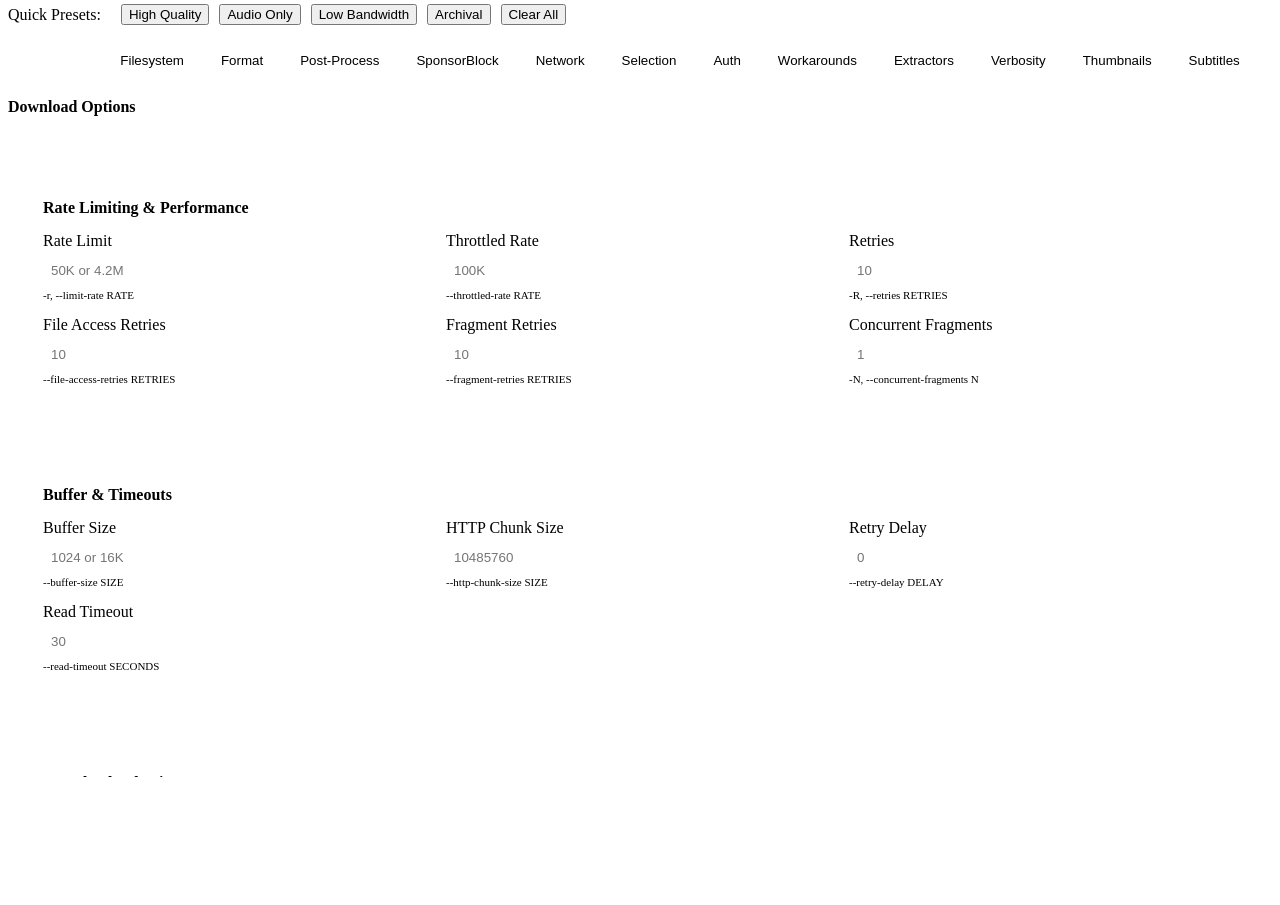
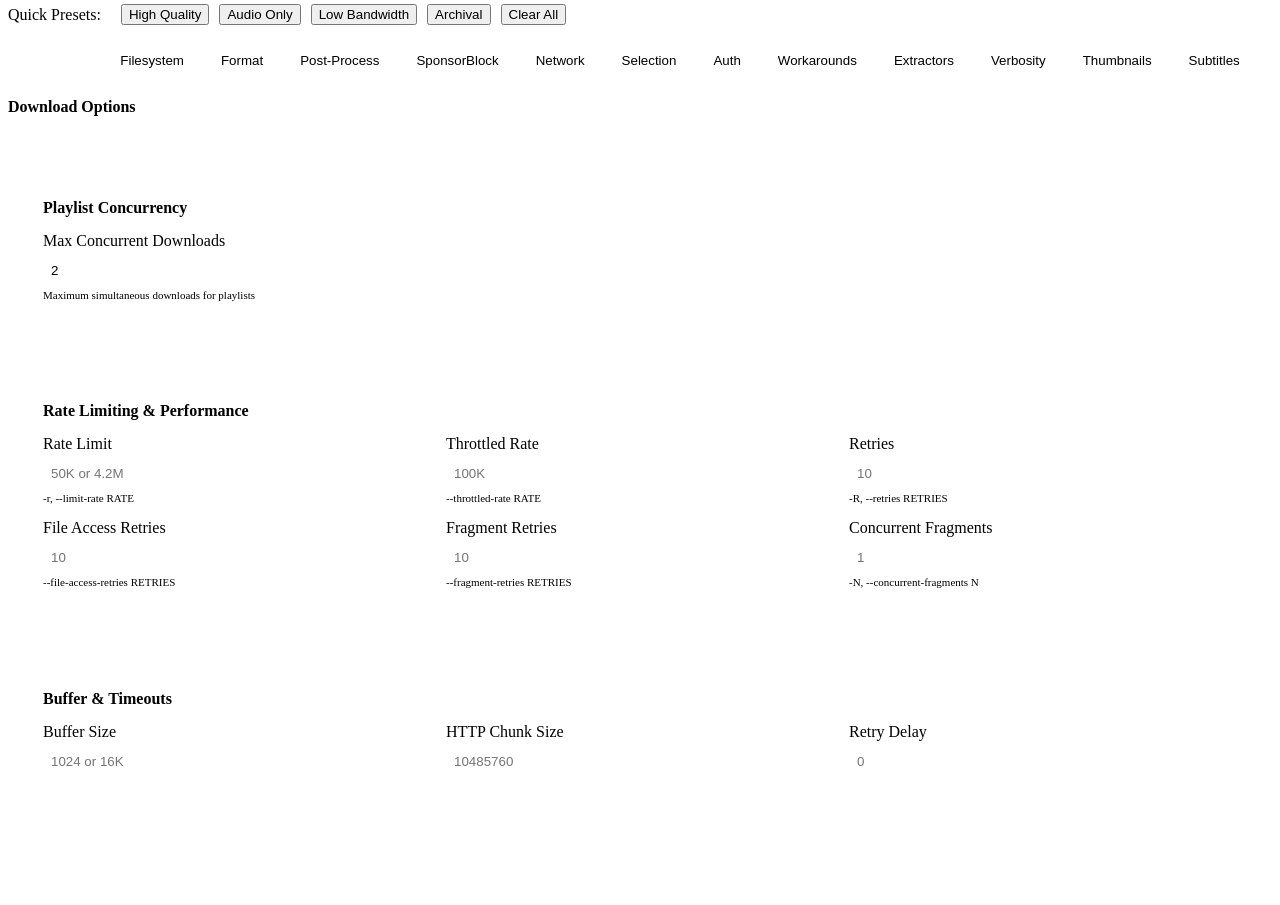
Before and after one commit to SONDLecT/yt-dlp-dash, a Flask app: page /options in a window 1280 px wide. Shown: the part 149-1054 px from the top of the page. Run offline with Flask 3, Linux system fonts and the light colour scheme; parts of the project's set-up code (start-up, migrations or seed data) failed here and were passed over.

Commit message:
minor change: moved max concurrent option to "Advanced"

```diff
--- a/templates/all_ytdlp_options.html
+++ b/templates/all_ytdlp_options.html
@@ -134,6 +134,17 @@
     <h4>Download Options</h4>
     <div class="options-container">
         <div class="option-group">
+            <h5>Playlist Concurrency</h5>
+            <div class="option-row">
+                <div class="option-item">
+                    <label for="maxConcurrent">Max Concurrent Downloads</label>
+                    <input type="number" id="maxConcurrent" value="2" min="1" max="10" placeholder="2">
+                    <small>Maximum simultaneous downloads for playlists</small>
+                </div>
+            </div>
+        </div>
+
+        <div class="option-group">
             <h5>Rate Limiting & Performance</h5>
             <div class="option-row">
                 <div class="option-item">
--- a/templates/index.html
+++ b/templates/index.html
@@ -766,11 +766,6 @@
                 <div class="checkbox-group" title="Download all videos in the playlist starting from this video">
                     <input type="checkbox" id="downloadPlaylist">
                     <label for="downloadPlaylist">Playlist</label>
-                </div>
-
-                <div class="input-group" style="min-width: 140px;" title="Maximum simultaneous downloads for playlists">
-                    <label for="maxConcurrent" style="font-size: 12px;">Max Concurrent</label>
-                    <input type="number" id="maxConcurrent" value="2" min="1" max="10" style="width: 100%; padding: 8px;">
                 </div>
             </div>
 
```
